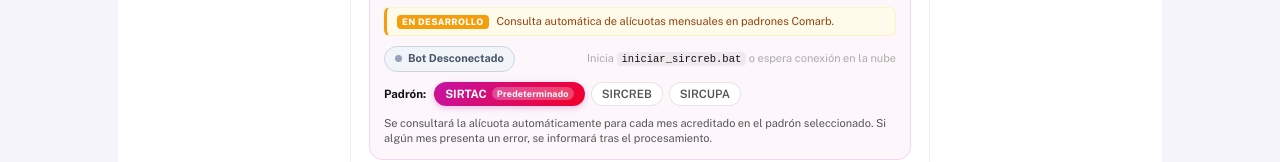
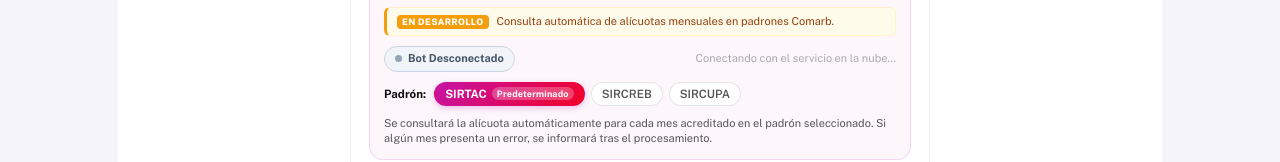
Before and after one commit to Tobis2323/Reporteria-BPAY, a website: page index.html in a window 1280 px wide. Both pictures are taken after a click on the label 640 px from the left and 346 px from the top of the page. Shown: the part 435-597 px from the top of the page. Drawn offline with nearby package versions, Linux system fonts and the light colour scheme; no server answers.

Commit message:
chore: eliminar archivos no esenciales y limpiar referencias a iniciar_sircreb.bat

```diff
--- a/index.html
+++ b/index.html
@@ -127,7 +127,7 @@
                       <span class="bot-status-dot" id="botStatusDot"></span>
                       <span class="bot-status-label" id="botStatusLabel">Detectando Bot...</span>
                     </div>
-                    <span class="bot-hint" id="botHint">Inicia <code>iniciar_sircreb.bat</code> o espera conexión en la nube</span>
+                    <span class="bot-hint" id="botHint">Conectando con el servicio en la nube...</span>
                   </div>
 
                   <!-- Selector de Sistema (SIRTAC predeterminado) -->
```
Also changed, not shown: 1 other file.
